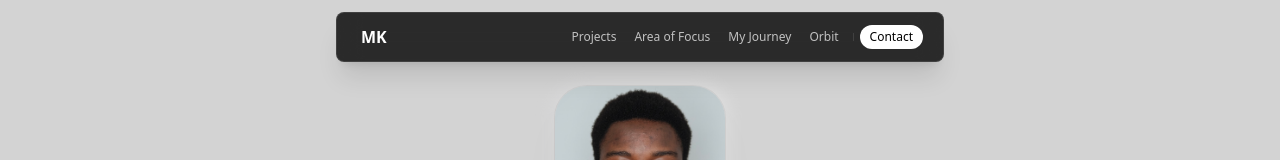
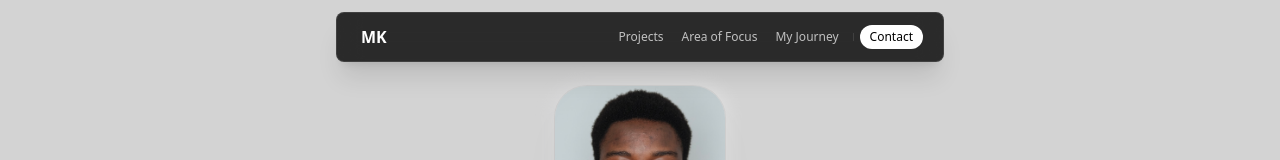
Before and after one commit to mamadou728/portfollio, a Next.js app: page / in a window 1280 px wide. Shown: the top 160 px of the page. Built offline with nearby package versions, Linux system fonts and the light colour scheme.

Commit message:
Comment out Orbit navigation item in Header component to temporarily remove it from the main navigation menu.

```diff
--- a/components/ui/Header.tsx
+++ b/components/ui/Header.tsx
@@ -9,7 +9,7 @@ const navItems = [
   { label: "Projects", id: "projects" },
   { label: "Area of Focus", id: "focus" },
   { label: "My Journey", id: "timeline" },
-  { label: "Orbit", id: "orbit" },
+  // { label: "Orbit", id: "orbit" },
   { label: "Contact", id: "contact" },
 ];
 
```
